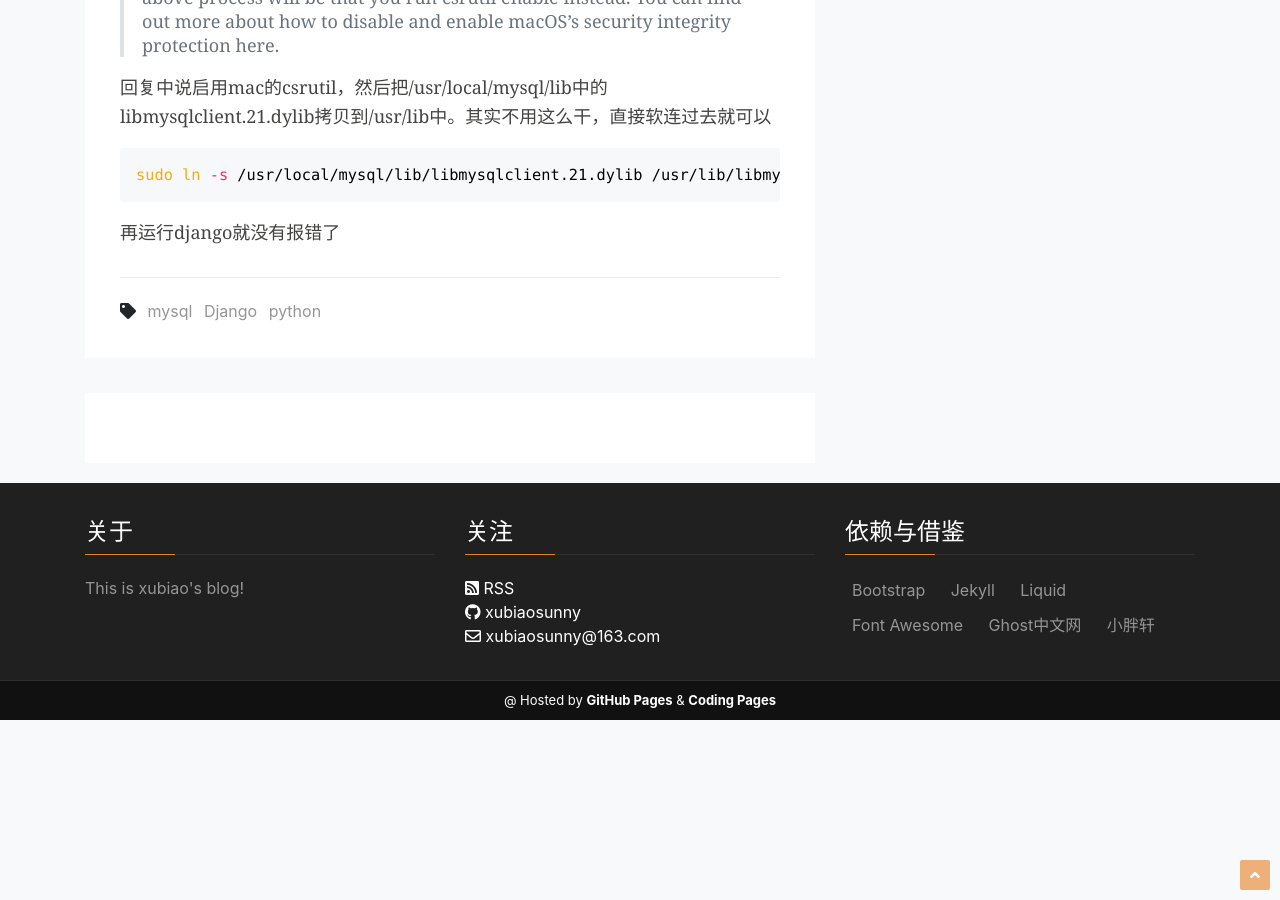
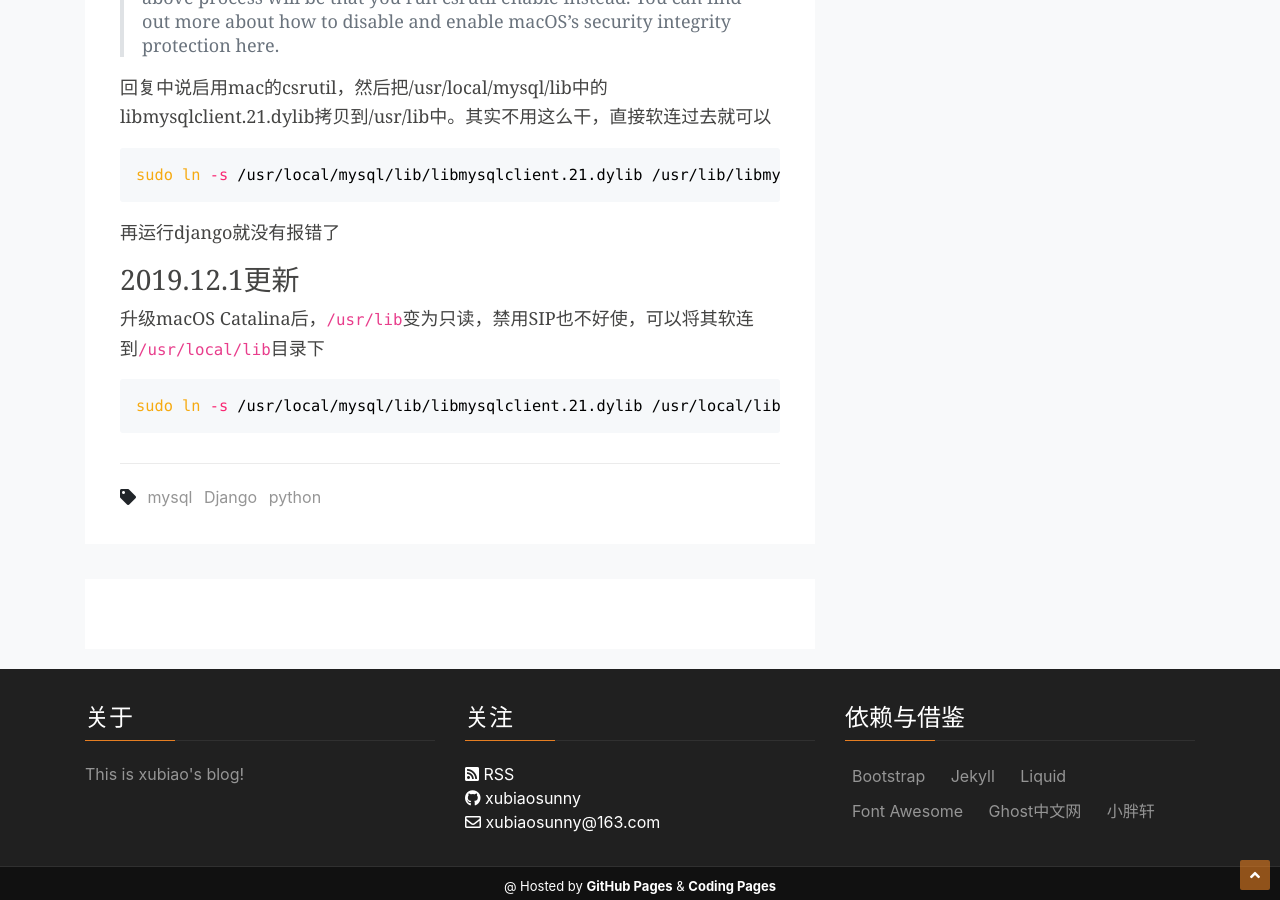
Before and after one commit to xubiaosunny/xubiaosunny.github.io, a Jekyll site: the page built from _posts/Pyhton/2019-04-20-mysql_8_use_mysqlclient_error_fix.md, in a window 1280 px wide and 900 px high, scrolled down 1697 px. Built offline with Jekyll 4.4.1, drawn with Linux system fonts in a browser that asks for light colours; comment, search, counter and statistics services are not loaded.

Commit message:
mysql8使用mysqlclient报错解决

````diff
--- a/_posts/Pyhton/2019-04-20-mysql_8_use_mysqlclient_error_fix.md
+++ b/_posts/Pyhton/2019-04-20-mysql_8_use_mysqlclient_error_fix.md
@@ -64,3 +64,11 @@ sudo ln -s /usr/local/mysql/lib/libmysqlclient.21.dylib /usr/lib/libmysqlclient.
 ```
 
 再运行django就没有报错了
+
+### 2019.12.1更新
+
+升级macOS Catalina后，`/usr/lib`变为只读，禁用SIP也不好使，可以将其软连到`/usr/local/lib`目录下
+
+```bash
+sudo ln -s /usr/local/mysql/lib/libmysqlclient.21.dylib /usr/local/lib/libmysqlclient.21.dylib
+```
````
